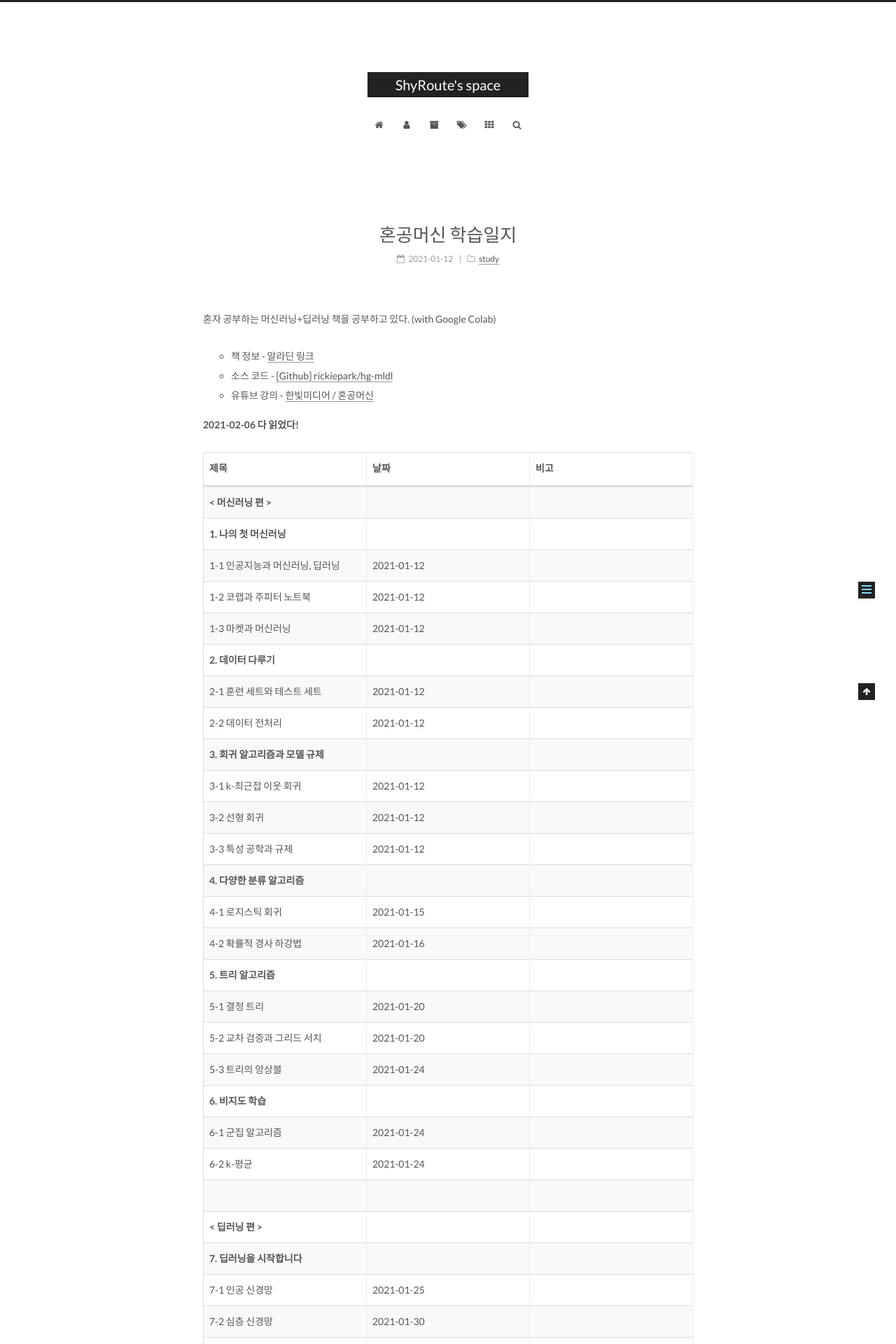
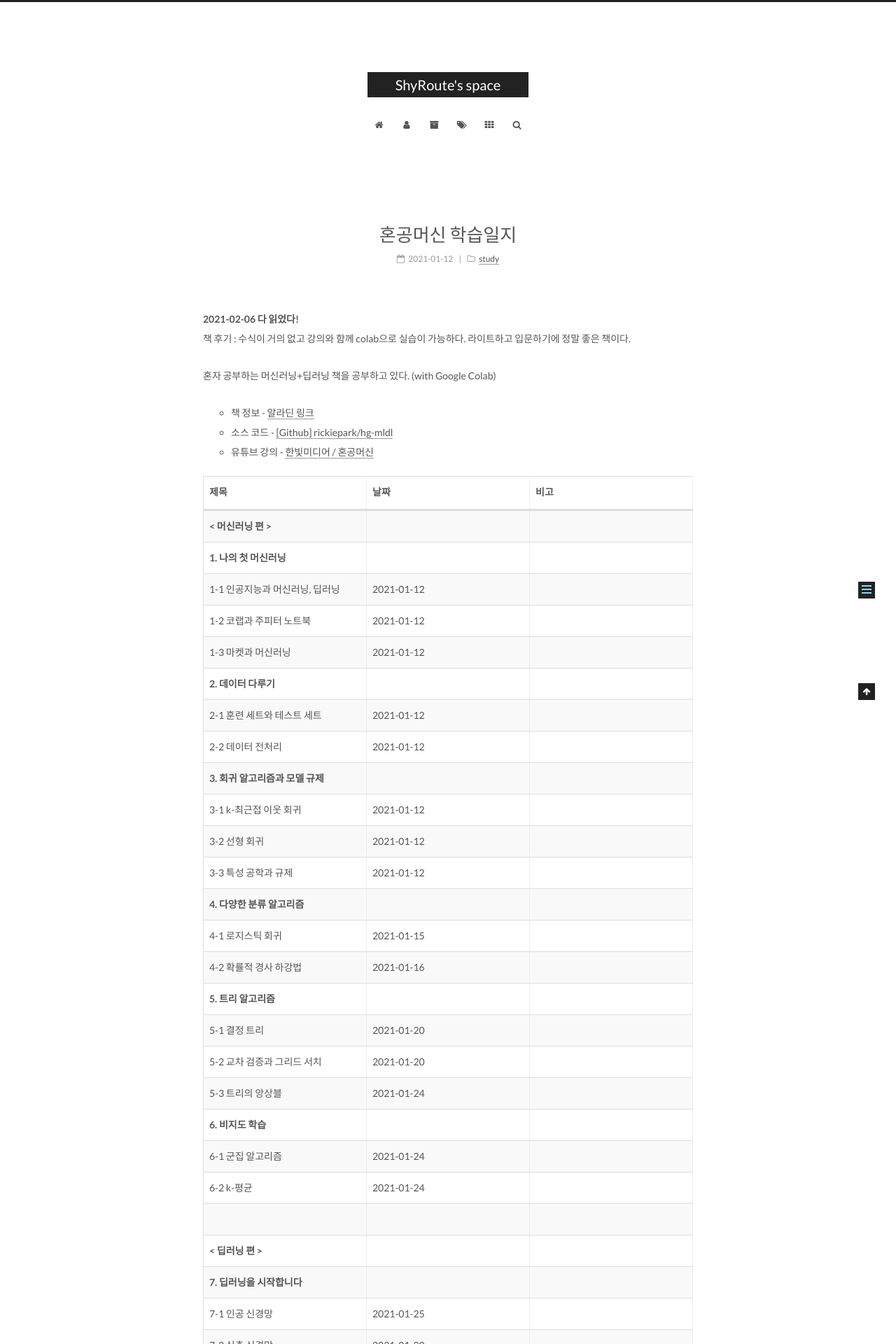
Before and after one commit to ShyRoute/ShyRoute.github.io, a Jekyll site: the page built from _posts/2021-01-12-mldl.md, in a window 1280 px wide. Shown: the top 1920 px of the page at 70% size. Built offline with Jekyll 4.4.1, drawn with Linux system fonts in a browser that asks for light colours; comment, search, counter and statistics services are not loaded.

Commit message:
Update 2021-01-12-mldl.md

```diff
--- a/_posts/2021-01-12-mldl.md
+++ b/_posts/2021-01-12-mldl.md
@@ -7,12 +7,13 @@ tags:
 - ai
 ---
 
+**2021-02-06 다 읽었다!**
+책 후기 : 수식이 거의 없고 강의와 함께 colab으로 실습이 가능하다. 라이트하고 입문하기에 정말 좋은 책이다.
+
 혼자 공부하는 머신러닝+딥러닝 책을 공부하고 있다. (with Google Colab)
 - 책 정보 - [알라딘 링크](https://www.aladin.co.kr/shop/wproduct.aspx?ItemId=257932080)
 - 소스 코드 - [[Github] rickiepark/hg-mldl](https://github.com/rickiepark/hg-mldl)
 - 유튜브 강의 - [한빛미디어 / 혼공머신](https://www.youtube.com/playlist?list=PLVsNizTWUw7HpqmdphX9hgyWl15nobgQX)
-
-**2021-02-06 다 읽었다!**
 
 |제목|날짜|비고|
 |---|---|---|
```
